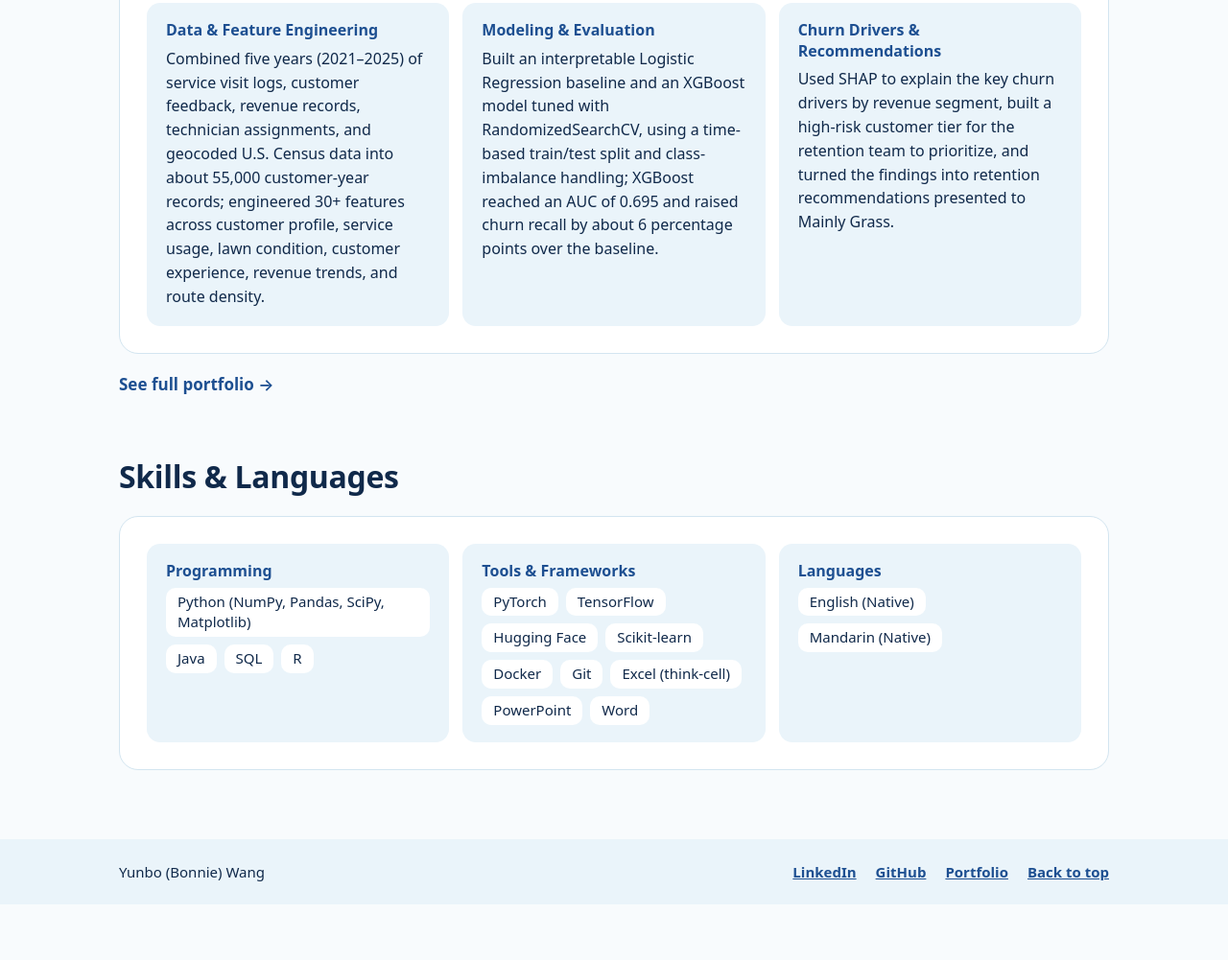
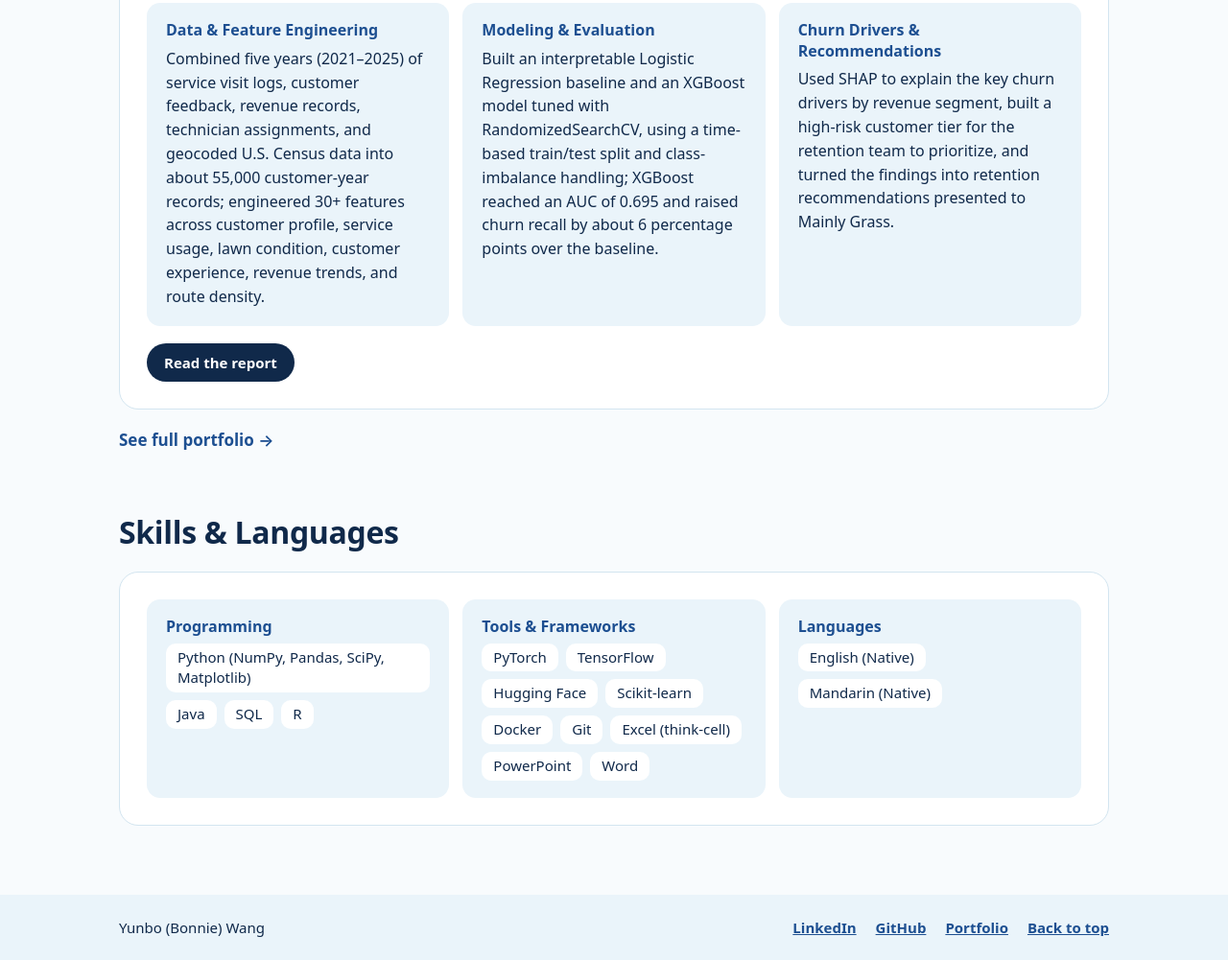
Before and after one commit to bonnie-yunbo-wang/bonnie-yunbo-wang.github.io, a plain HTML site: page index.html in a window 1280 px wide. Shown: the part 3328-4329 px from the top of the page at 96% size. Before the commit the page ends 4271 px from the top, so only its background shows below. Drawn offline with Linux system fonts and the light colour scheme.

Commit message:
Link Mainly Grass churn report from project cards
Co-Authored-By: Claude Opus 5.5 <noreply@anthropic.com>

```diff
--- a/index.html
+++ b/index.html
@@ -385,6 +385,9 @@
             <p>Used SHAP to explain the key churn drivers by revenue segment, built a high-risk customer tier for the retention team to prioritize, and turned the findings into retention recommendations presented to Mainly Grass.</p>
           </li>
         </ul>
+        <p class="project-links">
+          <a href="files/mainly-grass-churn-report.pdf">Read the report</a>
+        </p>
       </article>
       </div>
       <p class="more"><a href="portfolio.html">See full portfolio →</a></p>
```
Also changed, not shown: portfolio.html (+1 -2 lines), 1 other file.
